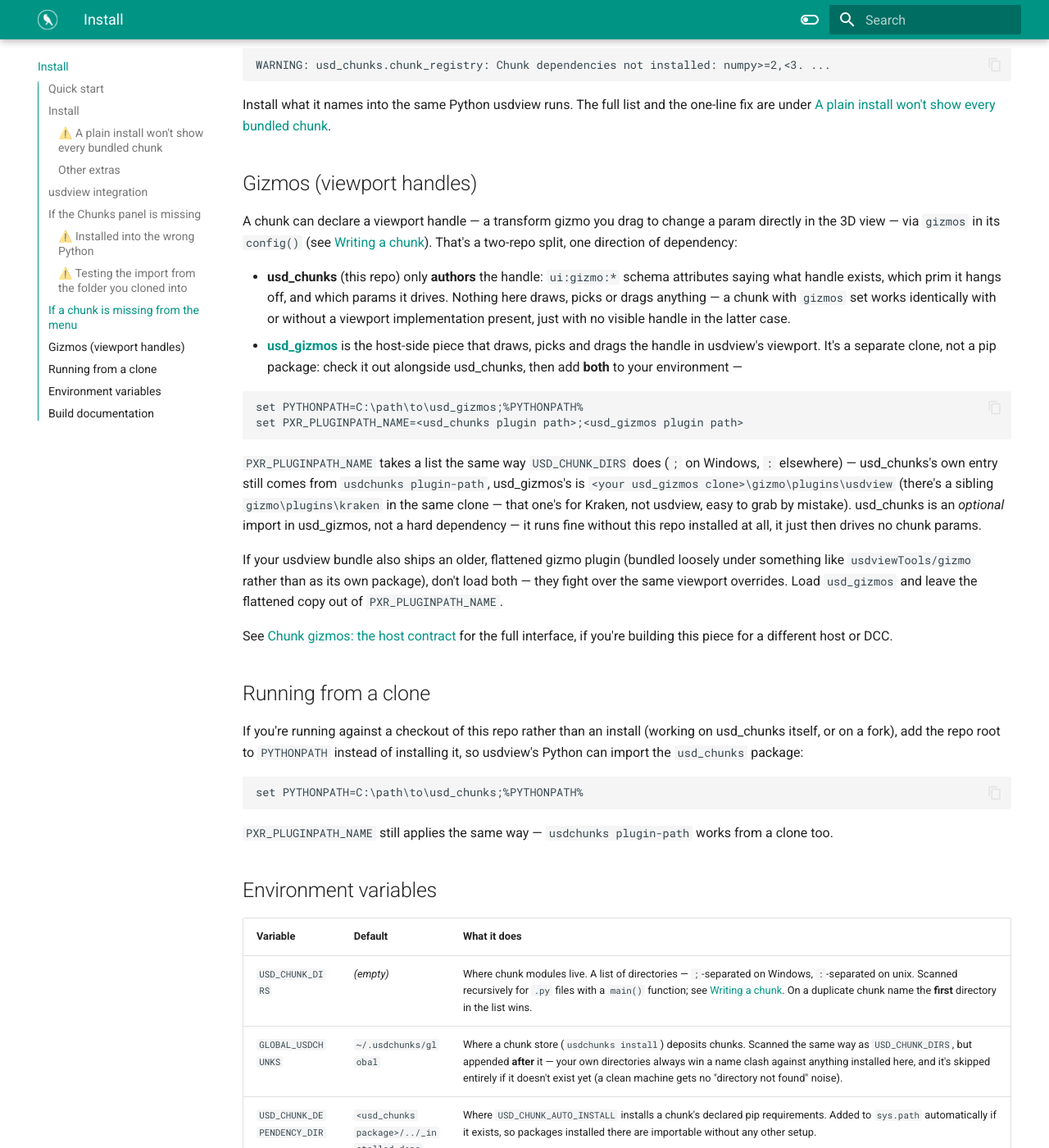
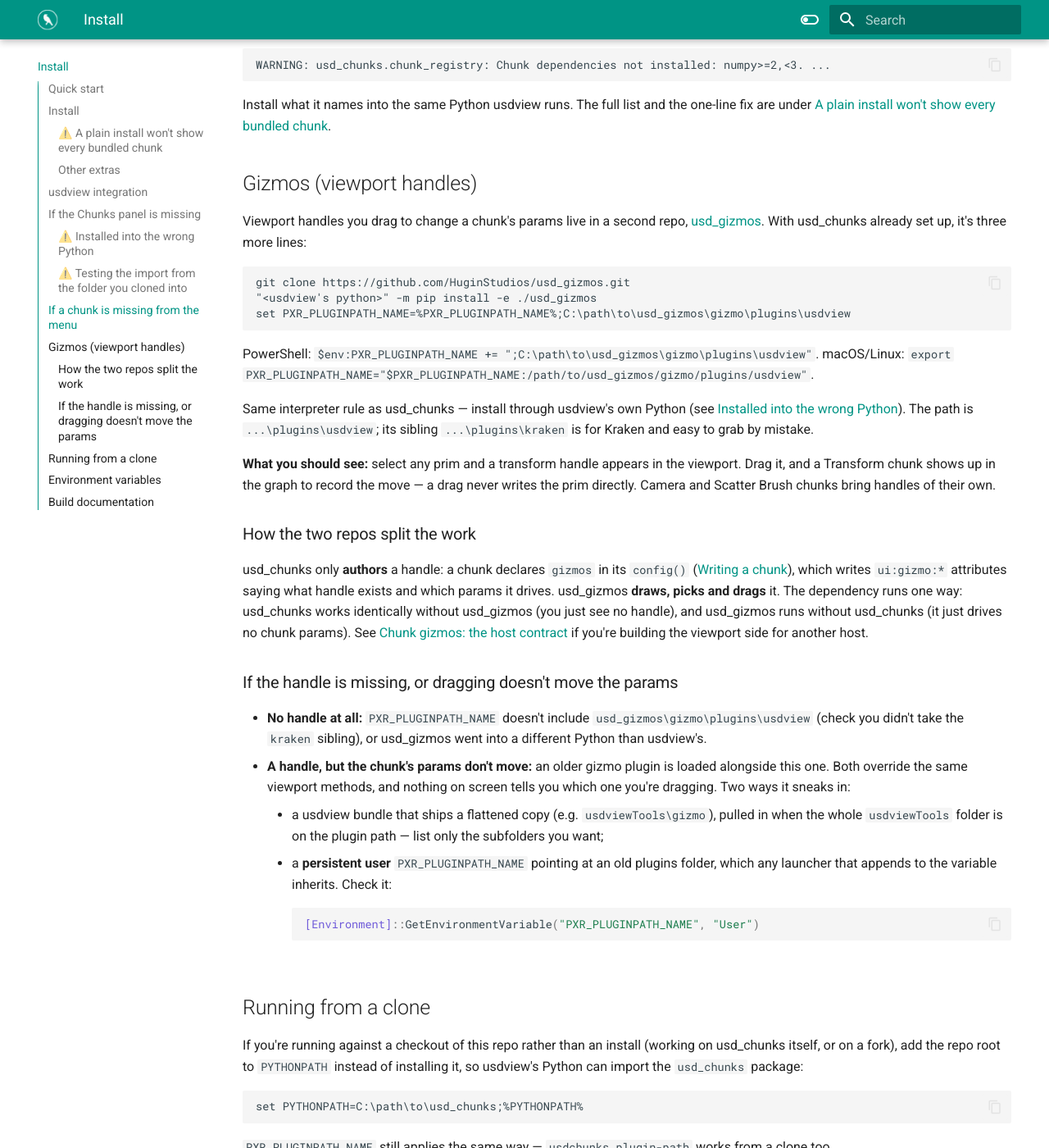
Before and after one commit to HuginStudios/usd_chunks, an MkDocs documentation site: the page built from docs/install.md, in a window 1280 px wide and 1400 px high, scrolled down 3543 px. Shown: the whole window at 82% size. Built offline with MkDocs 1.6.1 and Material for MkDocs 9.7.7, drawn with Linux system fonts in a browser that asks for light colours.

Commit message:
Rewrite the gizmos install as three commands and what you'll see
The section led with the two-repo architecture, never gave a clone command, and
its only code block was placeholders that replaced the PXR_PLUGINPATH_NAME the
quick start had just set. It also said usd_gizmos is not a pip package; it is --
pyproject.toml ships the package and both plugInfo.json files, and a pip -e
install into usdview's Python works with no PYTHONPATH line, verified against a
usdview 26.05 bundle with both repos freshly cloned.

Now the same shape as the quick start: clone, pip install through usdview's
Python, append the plugin path, then what success looks like. The architecture
note moves below the steps. A troubleshooting entry covers the two real failure
modes -- no handle (wrong path or interpreter), and a handle that doesn't move
params because an old gizmo plugin is also loaded, including the persistent user
PXR_PLUGINPATH_NAME that the usd_gizmos README warns about.

````diff
--- a/docs/install.md
+++ b/docs/install.md
@@ -180,38 +180,54 @@ chunk](#a-plain-install-wont-show-every-bundled-chunk).
 
 ## Gizmos (viewport handles)
 
-A chunk can declare a viewport handle — a transform gizmo you drag to change a param
-directly in the 3D view — via `gizmos` in its `config()` (see [Writing a
-chunk](writing-a-chunk.md#config)). That's a two-repo split, one direction of dependency:
-
-- **usd_chunks** (this repo) only **authors** the handle: `ui:gizmo:*` schema attributes
-  saying what handle exists, which prim it hangs off, and which params it drives. Nothing
-  here draws, picks or drags anything — a chunk with `gizmos` set works identically with or
-  without a viewport implementation present, just with no visible handle in the latter case.
-- **[usd_gizmos](https://github.com/HuginStudios/usd_gizmos)** is the host-side piece that
-  draws, picks and drags the handle in usdview's viewport. It's a separate clone, not a pip
-  package: check it out alongside usd_chunks, then add **both** to your environment —
+Viewport handles you drag to change a chunk's params live in a second repo,
+[usd_gizmos](https://github.com/HuginStudios/usd_gizmos). With usd_chunks already set up,
+it's three more lines:
 
 ```
-set PYTHONPATH=C:\path\to\usd_gizmos;%PYTHONPATH%
-set PXR_PLUGINPATH_NAME=<usd_chunks plugin path>;<usd_gizmos plugin path>
+git clone https://github.com/HuginStudios/usd_gizmos.git
+"<usdview's python>" -m pip install -e ./usd_gizmos
+set PXR_PLUGINPATH_NAME=%PXR_PLUGINPATH_NAME%;C:\path\to\usd_gizmos\gizmo\plugins\usdview
 ```
 
-  `PXR_PLUGINPATH_NAME` takes a list the same way `USD_CHUNK_DIRS` does (`;` on Windows,
-  `:` elsewhere) — usd_chunks's own entry still comes from `usdchunks plugin-path`,
-  usd_gizmos's is `<your usd_gizmos clone>\gizmo\plugins\usdview` (there's a sibling
-  `gizmo\plugins\kraken` in the same clone — that one's for Kraken, not usdview, easy to
-  grab by mistake). usd_chunks is an *optional* import in usd_gizmos, not a hard
-  dependency — it runs fine without this repo installed at all, it just then drives no
-  chunk params.
+PowerShell: `$env:PXR_PLUGINPATH_NAME += ";C:\path\to\usd_gizmos\gizmo\plugins\usdview"`.
+macOS/Linux: `export PXR_PLUGINPATH_NAME="$PXR_PLUGINPATH_NAME:/path/to/usd_gizmos/gizmo/plugins/usdview"`.
 
-  If your usdview bundle also ships an older, flattened gizmo plugin (bundled loosely under
-  something like `usdviewTools/gizmo` rather than as its own package), don't load both —
-  they fight over the same viewport overrides. Load `usd_gizmos` and leave the flattened
-  copy out of `PXR_PLUGINPATH_NAME`.
+Same interpreter rule as usd_chunks — install through usdview's own Python (see [Installed
+into the wrong Python](#installed-into-the-wrong-python)). The path is `...\plugins\usdview`;
+its sibling `...\plugins\kraken` is for Kraken and easy to grab by mistake.
 
-See [Chunk gizmos: the host contract](gizmo-host-contract.md) for the full interface, if
-you're building this piece for a different host or DCC.
+**What you should see:** select any prim and a transform handle appears in the viewport.
+Drag it, and a Transform chunk shows up in the graph to record the move — a drag never
+writes the prim directly. Camera and Scatter Brush chunks bring handles of their own.
+
+### How the two repos split the work
+
+usd_chunks only **authors** a handle: a chunk declares `gizmos` in its `config()` ([Writing
+a chunk](writing-a-chunk.md#config)), which writes `ui:gizmo:*` attributes saying what
+handle exists and which params it drives. usd_gizmos **draws, picks and drags** it. The
+dependency runs one way: usd_chunks works identically without usd_gizmos (you just see no
+handle), and usd_gizmos runs without usd_chunks (it just drives no chunk params). See
+[Chunk gizmos: the host contract](gizmo-host-contract.md) if you're building the viewport
+side for another host.
+
+### If the handle is missing, or dragging doesn't move the params
+
+- **No handle at all:** `PXR_PLUGINPATH_NAME` doesn't include
+  `usd_gizmos\gizmo\plugins\usdview` (check you didn't take the `kraken` sibling), or
+  usd_gizmos went into a different Python than usdview's.
+- **A handle, but the chunk's params don't move:** an older gizmo plugin is loaded
+  alongside this one. Both override the same viewport methods, and nothing on screen tells
+  you which one you're dragging. Two ways it sneaks in:
+    - a usdview bundle that ships a flattened copy (e.g. `usdviewTools\gizmo`), pulled in
+      when the whole `usdviewTools` folder is on the plugin path — list only the subfolders
+      you want;
+    - a **persistent user** `PXR_PLUGINPATH_NAME` pointing at an old plugins folder, which
+      any launcher that appends to the variable inherits. Check it:
+
+        ```powershell
+        [Environment]::GetEnvironmentVariable("PXR_PLUGINPATH_NAME", "User")
+        ```
 
 ## Running from a clone
 
````
